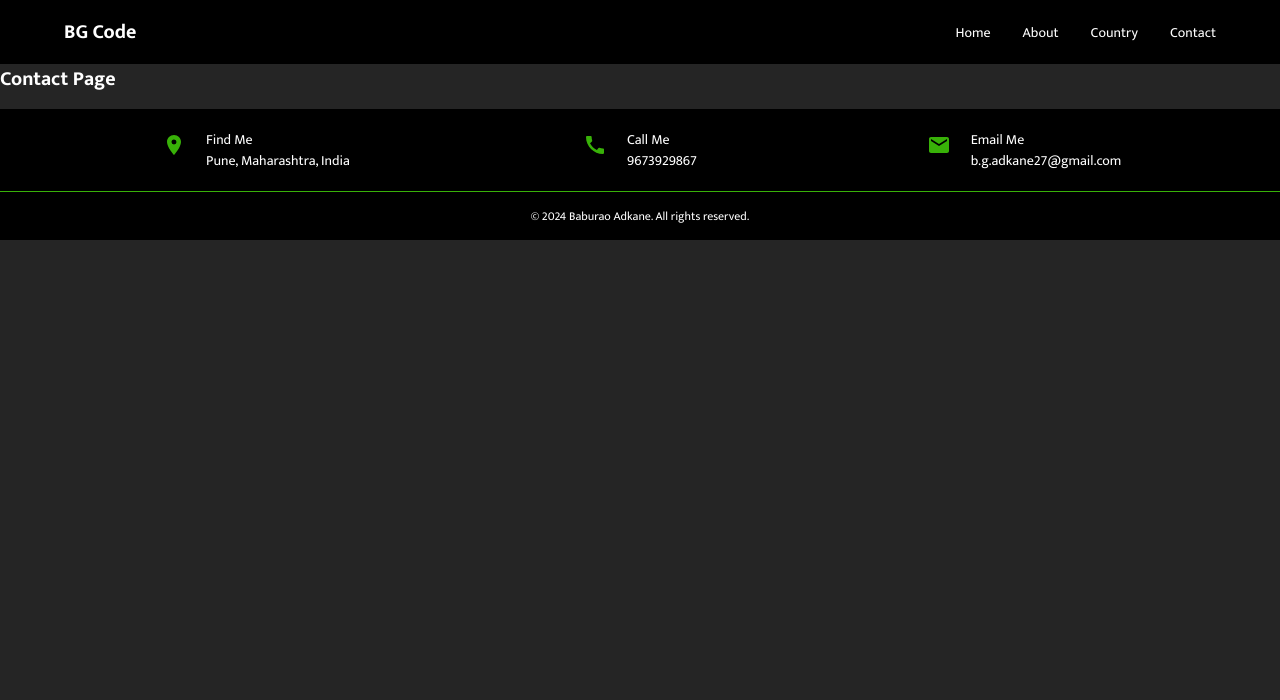
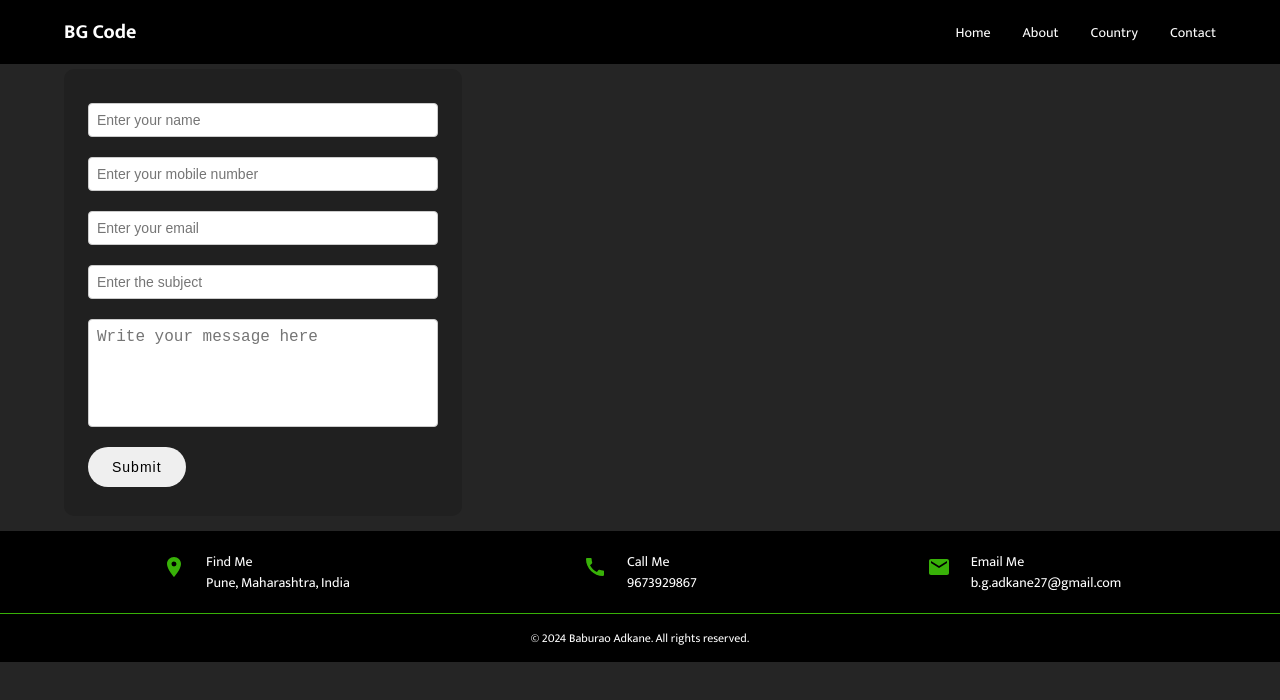
Before and after one commit to bgadkane27/Neo-React, a React (Vite) app: page /contact in a window 1280 px wide. Shown: the top 700 px of the page. Built offline with nearby package versions, Linux system fonts and the light colour scheme; a web font is replaced by a local one.

Commit message:
contact page

```diff
--- a/src/App.css
+++ b/src/App.css
@@ -432,7 +432,81 @@ li a {
   }
 }
 
-.input-field {
+
+
+.select-field {
+  appearance: none;
+  /* width: 100%; */
+  width: 200px;
+  padding: 1.2rem 1.5rem;
+  border: none;
+  border-radius:10rem;
+  font-size: 10px;
+  /* background-color: #777777; */
+  box-shadow: inset 0 1px 2px rgba(0, 0, 0, 0.1);
+  transition: border-color 0.3s ease;
+  -webkit-border-radius:10rem;
+  -moz-border-radius:10rem;
+  -ms-border-radius:10rem;
+  -o-border-radius:10rem;
+  position: relative;
+}
+
+.select-field:focus {
+  border-color: #007bff;
+  outline: none;
+}
+
+.section-contact{
+  width: 100%;
+  padding-top: 0.5rem;
+}
+
+.field-box{
+  display: flex;
+  align-items: start;
+  justify-content: center;
+  flex-direction: column;
+}
+
+.input-form{
+  padding: 2.4rem;
+  background-color: #202020;
+  border-radius: 1rem;
+}
+
+input[type="text"],
+input[type="tel"],
+input[type="email"],
+textarea {
+  width:35rem;
+  max-width: 40rem;
+  padding: .8rem;
+  margin: 10px 0;
+  border: 1px solid #ccc;
+  border-radius: 4px;
+  font-size: 14px;
+  box-sizing: border-box;
+}
+
+textarea {
+  resize:none;
+  font-size: 16px;
+}
+
+
+input:focus{
+  border-color: #38b108;
+  outline: none;
+}
+
+textarea:focus{
+  border-color: #38b108;
+  outline: none;
+}
+
+
+/* .input-field {
   width: 100%;
   padding: 1.2rem 1.5rem;
   border: none;
@@ -449,27 +523,4 @@ li a {
 .input-field:focus {
   border-color: #007bff;
   outline: none;
-}
-
-.select-field {
-  appearance: none;
-  /* width: 100%; */
-  width: 200px;
-  padding: 1.2rem 1.5rem;
-  border: none;
-  border-radius:10rem;
-  font-size: 16px;
-  background-color: #fff;
-  box-shadow: inset 0 1px 2px rgba(0, 0, 0, 0.1);
-  transition: border-color 0.3s ease;
-  -webkit-border-radius:10rem;
-  -moz-border-radius:10rem;
-  -ms-border-radius:10rem;
-  -o-border-radius:10rem;
-  position: relative;
-}
-
-.select-field:focus {
-  border-color: #007bff;
-  outline: none;
-}
+} */
--- a/src/pages/Contact.jsx
+++ b/src/pages/Contact.jsx
@@ -1,5 +1,62 @@
-export const Contact=()=>{
-    return(
-        <h1>Contact Page</h1>
-    )
-}
+export const Contact = () => {
+  return (
+    <section className="section-contact">
+      <div className="container field-box ">
+        <form action="" className="input-form">
+          <div>
+            <input
+              type="text"
+              name="name"
+              id="name"
+              placeholder="Enter your name"
+              autoComplete="off"
+              required
+            />
+          </div>
+          <div>
+            <input
+              type="tel"
+              name="mobile"
+              id="mobile"
+              minLength="10"
+              maxLength="10"
+              placeholder="Enter your mobile number"
+              autoComplete="off"
+              required
+            />
+          </div>
+          <div>
+            <input
+              type="email"
+              name="email"
+              id="email"
+              placeholder="Enter your email"
+              autoComplete="off"
+              required
+            />
+          </div>
+          <div>
+            <input
+              type="text"
+              name="subject"
+              id="subject"
+              placeholder="Enter the subject"
+              autoComplete="off"
+            />
+          </div>
+          <div>
+            <textarea
+              name="message"
+              id="message"
+              placeholder="Write your message here"
+              rows="5"
+            ></textarea>
+          </div>
+          <div>
+            <button type="submit">Submit</button>
+          </div>
+        </form>
+      </div>
+    </section>
+  );
+};
```
